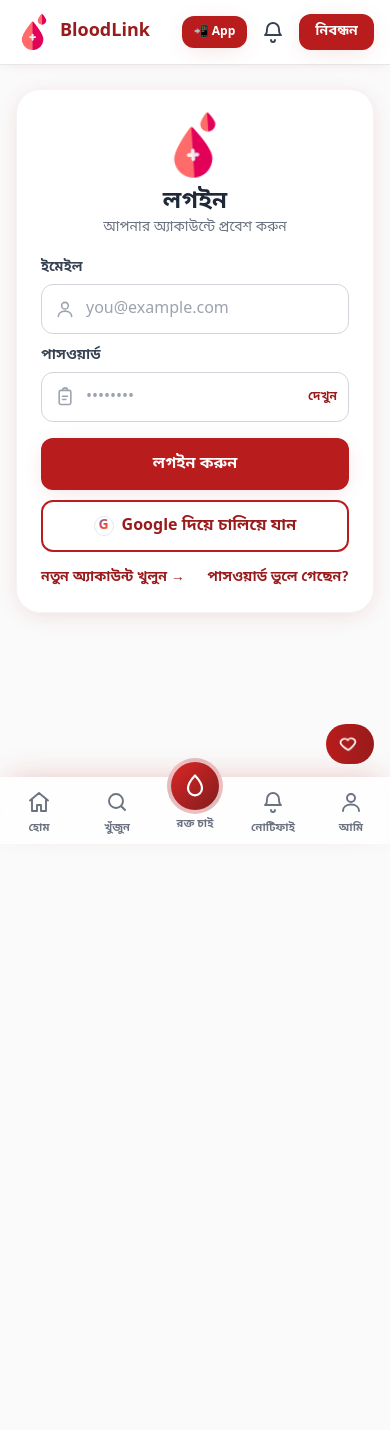
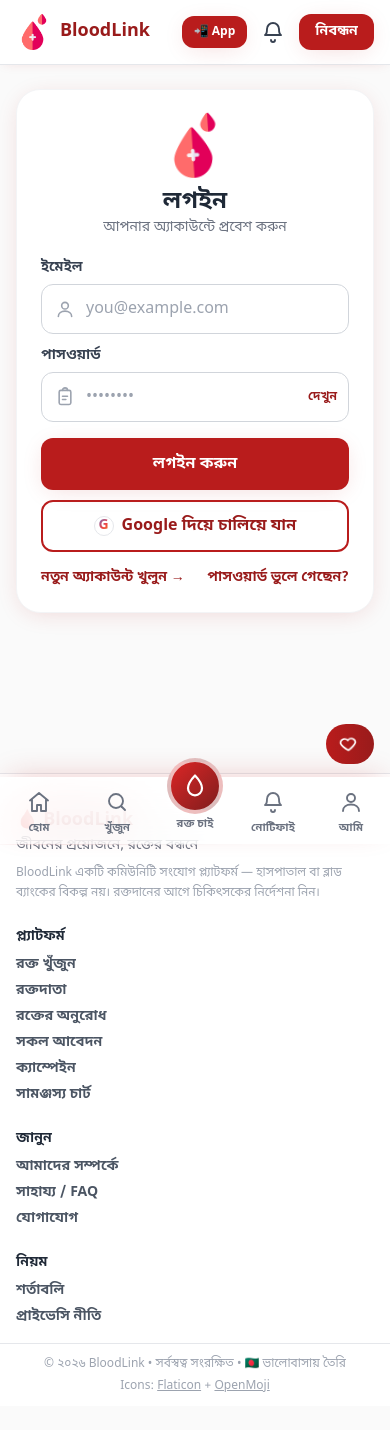
Before and after one commit to RahatCodes7/BloodLink, a Next.js app: page /login in a window 390 px wide. Shown: the top 1430 px of the page. Before the commit the page ends 844 px from the top, so only its background shows below. Built offline with nearby package versions, Linux system fonts and the light colour scheme.

Commit message:
Professional footer on mobile+PC with copyright

```diff
--- a/app/layout.js
+++ b/app/layout.js
@@ -23,7 +23,7 @@ export default function RootLayout({ children }) {
         <ProgressBar />
         <Header />
         <main className="max-w-6xl mx-auto px-4 pb-24 md:pb-8 min-h-[70vh]">{children}</main>
-        <div className="hidden md:block"><Footer /></div>
+        <div className="pb-20 md:pb-0"><Footer /></div>
         <BottomNav />
         <SupportButton />
         <PushPrompt />
--- a/components/Footer.js
+++ b/components/Footer.js
@@ -1,16 +1,34 @@
 import Link from 'next/link';
+
+const cols = [
+  ['প্ল্যাটফর্ম', [['রক্ত খুঁজুন', '/search'], ['রক্তদাতা', '/donors'], ['রক্তের অনুরোধ', '/request-new'], ['সকল আবেদন', '/requests'], ['ক্যাম্পেইন', '/campaigns'], ['সামঞ্জস্য চার্ট', '/compatibility']]],
+  ['জানুন', [['আমাদের সম্পর্কে', '/about'], ['সাহায্য / FAQ', '/faq'], ['যোগাযোগ', '/contact']]],
+  ['নিয়ম', [['শর্তাবলি', '/terms'], ['প্রাইভেসি নীতি', '/privacy']]]
+];
+
 export default function Footer() {
   return (
     <footer className="mt-12 bg-white border-t">
-      <div className="max-w-6xl mx-auto px-4 py-8 grid sm:grid-cols-3 gap-6 text-sm">
-        <div><p className="font-extrabold text-blood-700">🩸 BloodLink</p><p className="text-gray-500 mt-1">জীবনের প্রয়োজনে, রক্তের বন্ধনে</p>
-        <p className="text-xs text-gray-400 mt-2">BloodLink হাসপাতাল বা ব্লাড ব্যাংকের বিকল্প নয়।</p></div>
-        <nav className="flex flex-col gap-1.5 font-semibold" aria-label="ফুটার">
-          <Link href="/about">আমাদের সম্পর্কে</Link><Link href="/requests">সকল আবেদন</Link><Link href="/campaigns">রক্তদান ক্যাম্পেইন</Link><Link href="/compatibility">সামঞ্জস্য চার্ট</Link><Link href="/faq">সাহায্য / FAQ</Link><Link href="/contact">যোগাযোগ</Link>
-          <Link href="/privacy">প্রাইভেসি</Link><Link href="/terms">শর্তাবলি</Link>
-        </nav>
-        <div className="text-gray-500"><p className="font-bold text-gray-700 mb-1">জরুরি?</p><p>রক্ত খুঁজতে <Link className="text-blood-700 font-bold" href="/search">এখানে ক্লিক করুন</Link> অথবা নিকটস্থ হাসপাতালের জরুরি বিভাগে যোগাযোগ করুন।</p>
-        <p className="text-[11px] text-gray-400 mt-3">Icons by <a className="underline" href="https://www.flaticon.com/" target="_blank" rel="noreferrer">Flaticon</a> (Freepik, wanicon, Vector Stall) + <a className="underline" href="https://openmoji.org/" target="_blank" rel="noreferrer">OpenMoji</a></p></div>
+      <div className="max-w-6xl mx-auto px-4 pt-8 pb-4 grid gap-6 sm:grid-cols-2 lg:grid-cols-5">
+        <div className="lg:col-span-2">
+          <p className="font-extrabold text-blood-700 text-lg">🩸 BloodLink</p>
+          <p className="text-gray-500 text-sm mt-0.5">জীবনের প্রয়োজনে, রক্তের বন্ধনে</p>
+          <p className="text-xs text-gray-400 mt-2 leading-relaxed">BloodLink একটি কমিউনিটি সংযোগ প্ল্যাটফর্ম — হাসপাতাল বা ব্লাড ব্যাংকের বিকল্প নয়। রক্তদানের আগে চিকিৎসকের নির্দেশনা নিন।</p>
+        </div>
+        {cols.map(([t, links]) => (
+          <nav key={t} aria-label={t}>
+            <p className="font-extrabold text-sm mb-2">{t}</p>
+            <ul className="space-y-1.5 text-sm font-semibold text-gray-600">
+              {links.map(([l, h]) => <li key={h + l}><Link href={h} className="hover:text-blood-700 transition">{l}</Link></li>)}
+            </ul>
+          </nav>
+        ))}
+      </div>
+      <div className="border-t">
+        <div className="max-w-6xl mx-auto px-4 py-3 flex flex-col sm:flex-row items-center justify-between gap-1.5 text-xs text-gray-400">
+          <p>© {new Date().getFullYear().toLocaleString('bn-BD', { useGrouping: false })} BloodLink • সর্বস্বত্ব সংরক্ষিত • 🇧🇩 ভালোবাসায় তৈরি</p>
+          <p>Icons: <a className="underline" href="https://www.flaticon.com/" target="_blank" rel="noreferrer">Flaticon</a> + <a className="underline" href="https://openmoji.org/" target="_blank" rel="noreferrer">OpenMoji</a></p>
+        </div>
       </div>
     </footer>
   );
```
